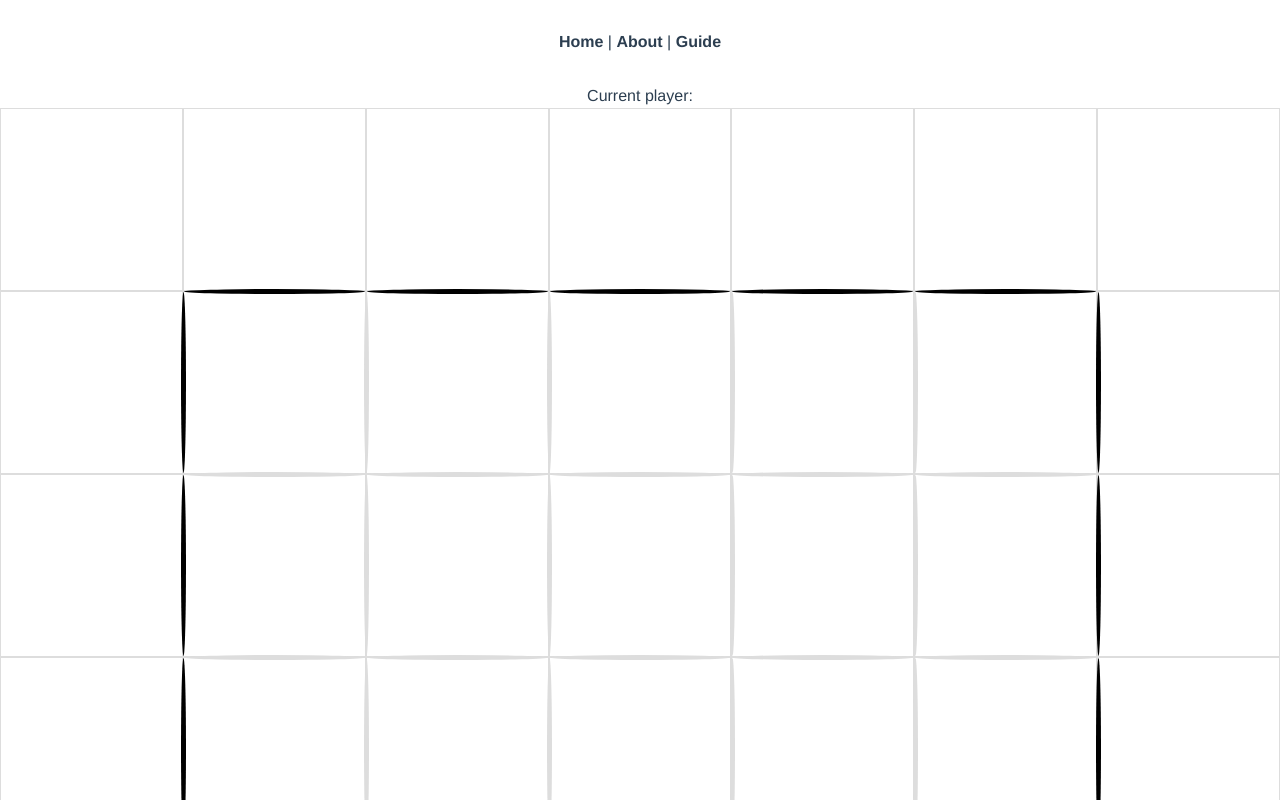
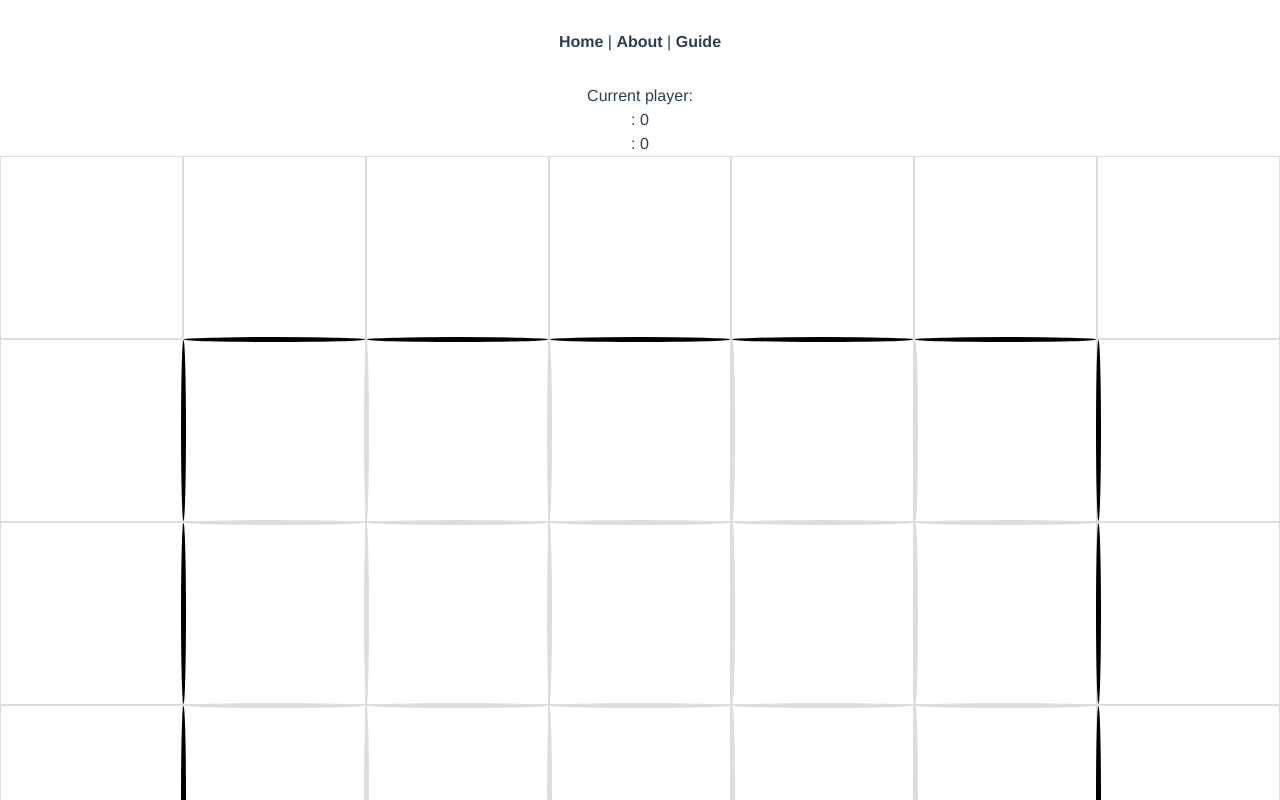
Before and after one commit to holruum/holruum, a Vue app: page /play in a window 1280 px wide. Shown: the top 800 px of the page. Built offline with nearby package versions, Linux system fonts and the light colour scheme.

Commit message:
Added different map

```diff
--- a/src/views/Play.vue
+++ b/src/views/Play.vue
@@ -1,6 +1,8 @@
 <template>
   <div>
-    Current player: {{$store.state.players[currentPlayer-1]}}
+    Current player: {{$store.state.players[currentPlayer-1]}}<br>
+    {{$store.state.players[0]}}: {{playerPoints(1)}}<br>
+    {{$store.state.players[1]}}: {{playerPoints(2)}}
     <div style="position:relative; line-height:0">
       <div v-bind:key="y" v-for="(r,y) in fields">
         <!-- Fields -->
@@ -14,7 +16,7 @@
 </template>
 
 <script>
-
+import defaultMaps from './maps'
 // the borderTypes
 const borderType = {
   enabled: 1,
@@ -22,19 +24,11 @@ const borderType = {
   disabled: -1 // d means disabled (outside of the map)
 }
 
-const defaultMap = `
-xxxxxxx
-x┌____/
-x|    /
-x|    /
-x--|  /
-xxx|  /
-xxx---x`;
-
 export default {
   name: 'play',
   data: () => {
-      const fields = defaultMap.replace('\r', '').split('\n').filter(c => c != '')
+    var mapNr = Math.floor(Math.random() * defaultMaps.length) + 0;
+      const fields = defaultMaps[mapNr].replace('\r', '').split('\n').filter(c => c != '')
           .map(r => r.split('').map(c => {
               if (c == 'x') return {top: borderType.disabled, left: borderType.disabled, player: null};
               if (c == '┌') return {top: borderType.outer, left: borderType.outer, player: null};
--- /dev/null
+++ b/src/views/maps.js
@@ -0,0 +1,16 @@
+export default [
+`
+xxxxxxx
+x┌____/
+x|    /
+x-|  ┌x
+xx-| /x
+xxx--xx`,
+`
+xxxxxxx
+x┌____/
+x|    /
+x|    /
+x--|  /
+xxx|  /
+xxx---x` ];
```
